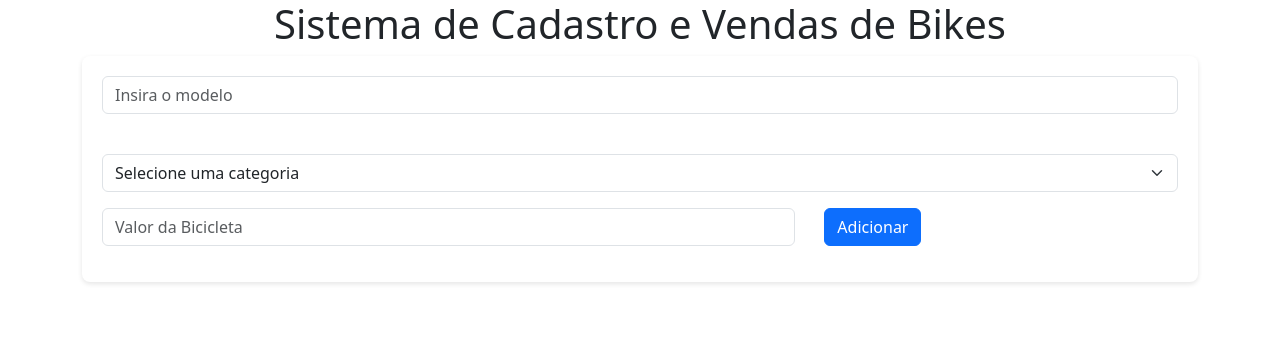
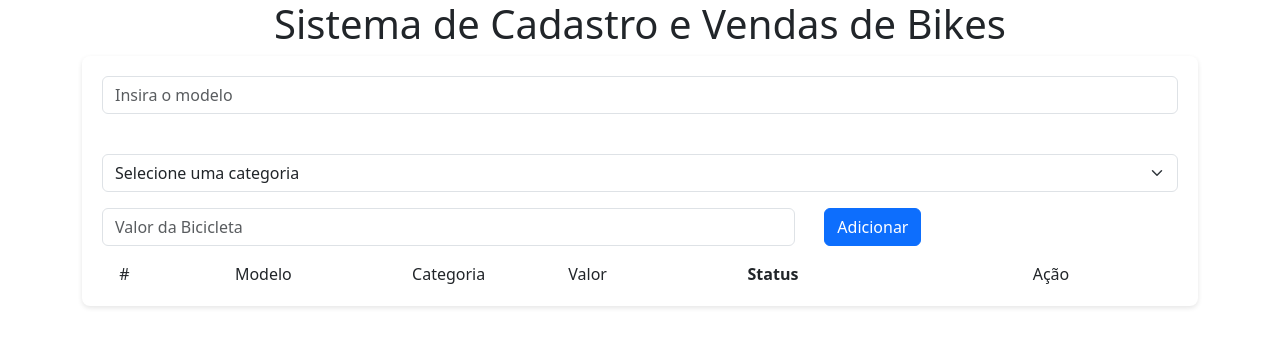
Before and after one commit to jod-alef/backend-SENAC, a Flask app: page / in a window 1280 px wide. Shown: the top 347 px of the page. Run offline with Flask 3, Linux system fonts and the light colour scheme.

Commit message:
Melhoria no front-end

```diff
--- a/static/styles.css
+++ b/static/styles.css
@@ -1,6 +1,5 @@
 body {
     background-color: #f8f9fa;
-    font-family: 'Arial', sans-serif;
 }
 
 h1 {
@@ -22,10 +21,10 @@
     margin-bottom: 2px;
 }
 
-.list-group-item del {
-    color: #dc3545;
-}
-
 .btn {
     margin-left: 5px;
 }
+
+.list-group-item h4 {
+    color: red;
+}
--- a/templates/index.html
+++ b/templates/index.html
@@ -33,22 +33,27 @@
                         <button type="submit" class="btn btn-primary mb-3">Adicionar</button>
                         </div>
                     </div>
-                    </div>
 
             </form>
+<br><br>
 
     <ul class="list-group">
+        <div class="row text-center">
+                <div class="col-1">#</div><div class="col-2">Modelo</div><div class="col-2">Categoria</div><div class="col-1">Valor</div><div class="col-3"><strong>Status</strong></div><div class="col-3">Ação</div>
+        </div>
         {% for bike in bikes %}
         <li class="list-group-item">
 
             {% if bike.status %}
-            <del>{{loop.index}} - {{ bike.modelo}} - {{bike.categoria}} - {{bike.preco }}</del> - Vendida
+            <div class="row text-center">
+                <div class="col-1">{{loop.index}}</div><div class="col-2">{{bike.modelo}}</div><div class="col-2">{{bike.categoria}}</div><div class="col-1">{{bike.preco}}</div><div class="col-3"><strong>Vendida</strong></div>
             {% else %}
-            {{ loop.index}} - {{ bike.modelo }} - {{bike.categoria}} - {{bike.preco }} - Disponível
+        <div class="row text-center">
+            <div class="col-1">{{loop.index}}</div><div class="col-2">{{bike.modelo}}</div><div class="col-2">{{bike.categoria}}</div><div class="col-1">{{bike.preco}}</div><div class="col-3">Disponível</div>
             {% endif %}
             {% if not bike.status %}
-            <a href="{{ url_for('bike.remover', bike_id=loop.index0) }}" class="remover">[Remover]</a><a href="{{ url_for('bike.vendida', bike_id=loop.index0) }}">[Vender]</a>
-
+            <div class="col-3"><a href="{{ url_for('bike.remover', bike_id=loop.index0) }}" class="btn btn-danger">Remover</a> <a href="{{ url_for('bike.vendida', bike_id=loop.index0) }}" class="btn btn-warning">Vender</a></div>
+        </div>
 
             {% endif %}
         </li>
@@ -65,6 +70,7 @@
              <button type="button" class="btn-close" data-bs-dismiss="alert" aria-label="Close"></button>
             </div>
     </div>
+
         {% endif %}
     {% endwith %}
     <script src="https://cdn.jsdelivr.net/npm/bootstrap@5.3.3/dist/js/bootstrap.bundle.min.js" integrity="sha384-YvpcrYf0tY3lHB60NNkmXc5s9fDVZLESaAA55NDzOxhy9GkcIdslK1eN7N6jIeHz" crossorigin="anonymous"></script>
```
Also changed, not shown: services/bike_services.py (line endings or trailing spaces).
